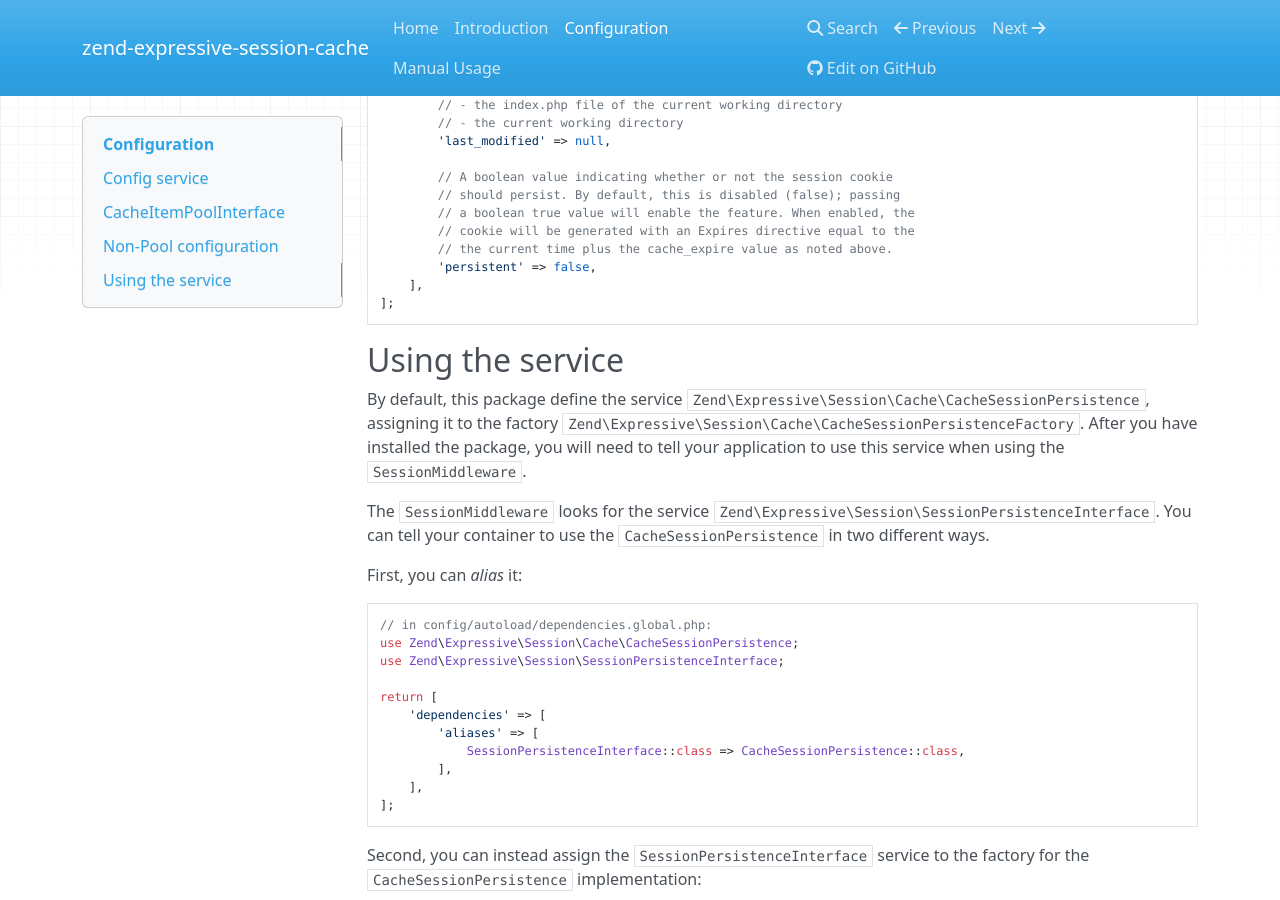
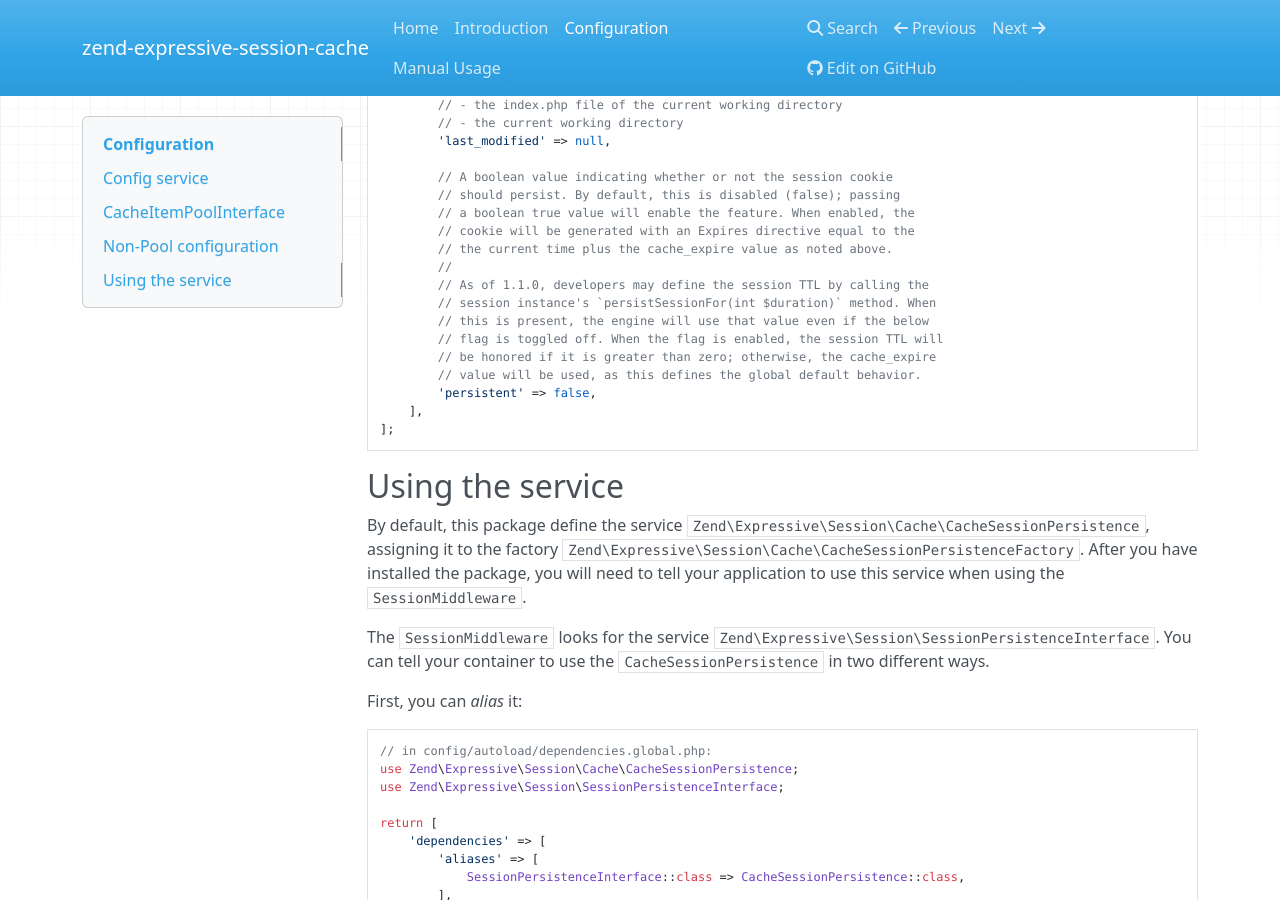
Before and after one commit to zendframework/zend-expressive-session-cache, an MkDocs documentation site: the page built from docs/book/v1/config.md, in a window 1280 px wide and 900 px high, scrolled down 2120 px. Built offline with MkDocs 1.6.1, drawn with Linux system fonts in a browser that asks for light colours; nearby versions of some CDN libraries; old or Windows-style settings are respelled for this version of MkDocs.

Commit message:
Documents behavior of $persistent with regards to Session::persistSessionFor()

```diff
--- a/docs/book/v1/config.md
+++ b/docs/book/v1/config.md
@@ -119,6 +119,13 @@ return [
         // a boolean true value will enable the feature. When enabled, the
         // cookie will be generated with an Expires directive equal to the
         // the current time plus the cache_expire value as noted above.
+        //
+        // As of 1.1.0, developers may define the session TTL by calling the
+        // session instance's `persistSessionFor(int $duration)` method. When
+        // this is present, the engine will use that value even if the below
+        // flag is toggled off. When the flag is enabled, the session TTL will
+        // be honored if it is greater than zero; otherwise, the cache_expire
+        // value will be used, as this defines the global default behavior.
         'persistent' => false,
     ],
 ];
```
Also changed, not shown: docs/book/v1/manual.md (+5 -1 lines).
